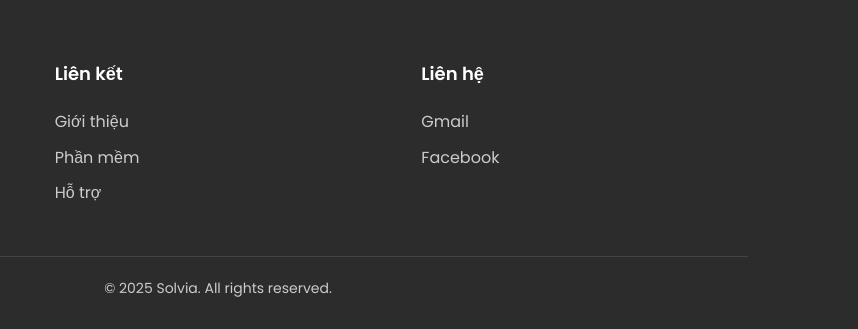
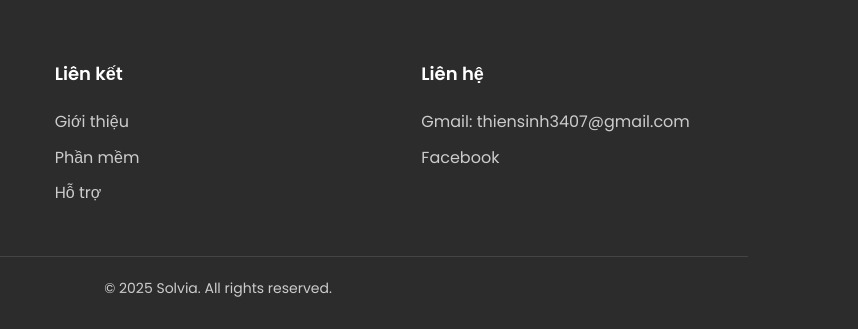
Before and after one commit to SVSolvia/home-page, a plain HTML site: page index.html in a window 1280 px wide. Shown: the part 2990-3319 px from the top of the page, 422-1280 px from the left. Drawn offline with Linux system fonts and the light colour scheme.

Commit message:
Update Gmail link to use Google Mail compose

```diff
--- a/index.html
+++ b/index.html
@@ -27,7 +27,7 @@
             <li>
                 <a href="#">Hỗ trợ ▾</a>
                 <ul>
-                    <li><a href="mailto:thiensinh3407@gmail.com">Gmail</a></li>
+                    <li><a href="https://mail.google.com/mail/?view=cm&fs=1&to=thiensinh3407@gmail.com">Gmail</a></li>
                     <li><a href="https://facebook.com" target="_blank">Facebook</a></li>
                 </ul>
             </li>
@@ -147,7 +147,8 @@
                 <div class="footer-col">
                     <h4>Liên hệ</h4>
                     <ul>
-                        <li><a href="mailto:thiensinh3407@gmail.com">Gmail</a></li>
+                         <li><a href="https://mail.google.com/mail/?view=cm&fs=1&to=thiensinh3407@gmail.com">Gmail: thiensinh3407@gmail.com</a></li>
+
                         <li><a href="https://www.facebook.com/dres.hitornover.2024" target="_blank">Facebook</a></li>
                     </ul>
                 </div>
```
